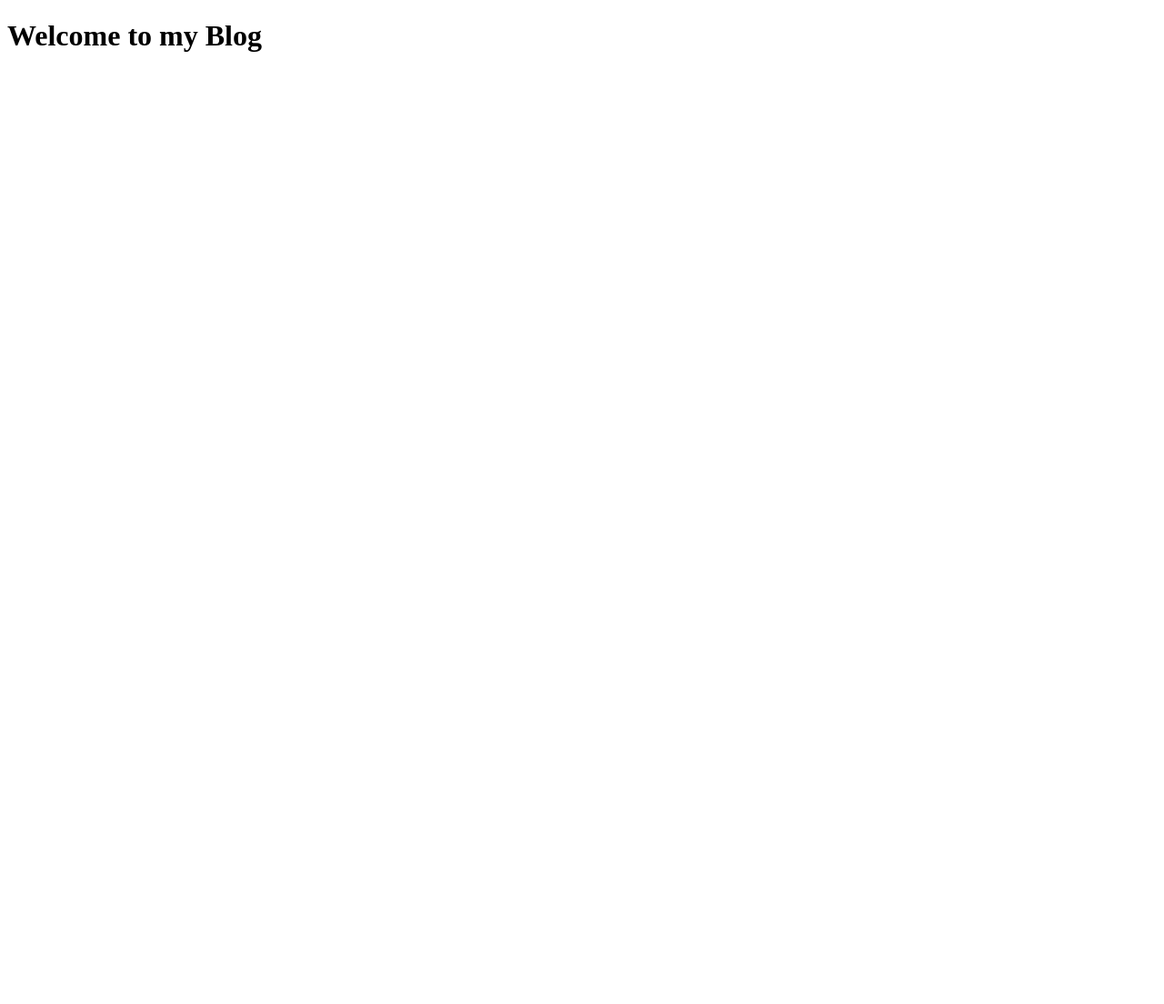
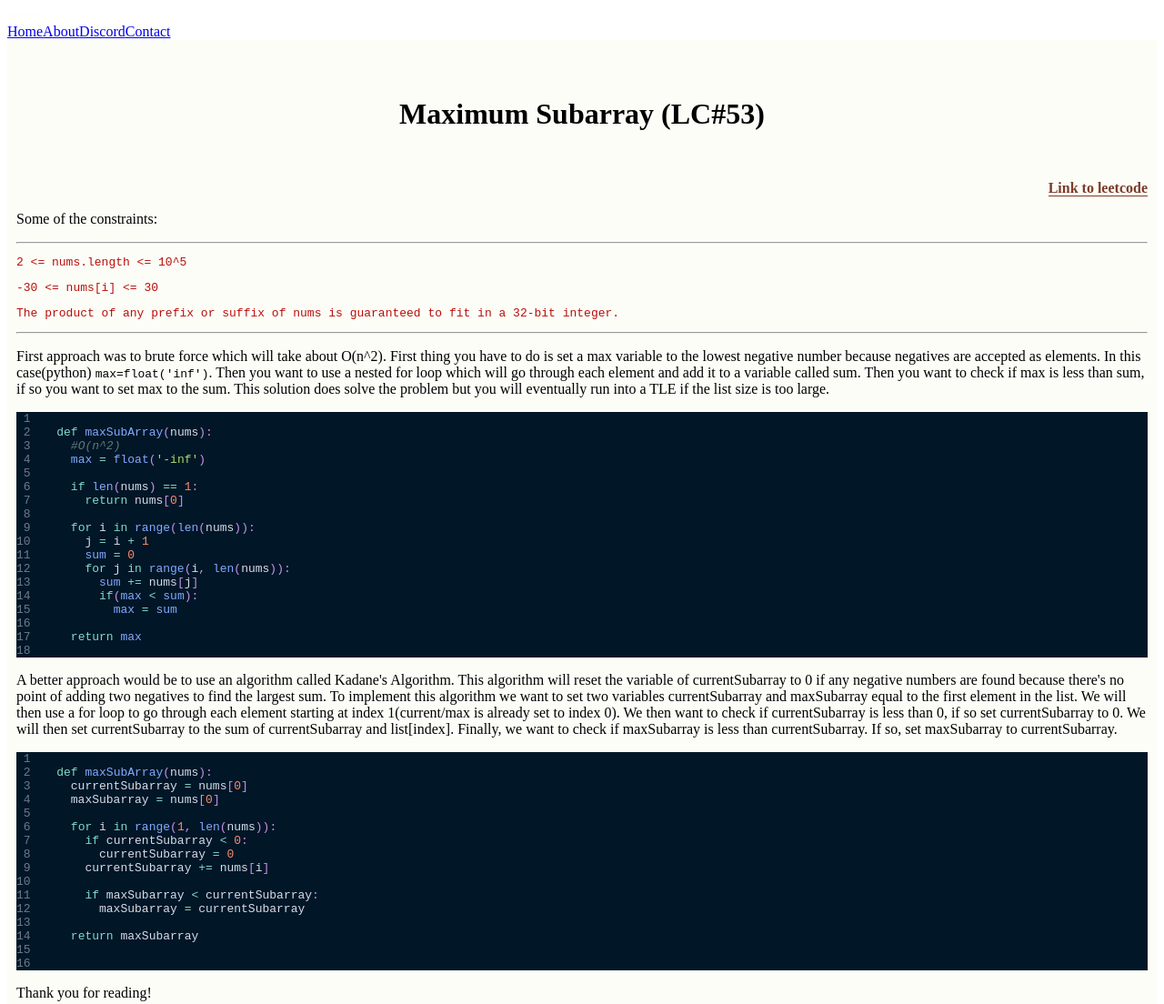
Before and after one commit to timhgmoon/blog, a Gatsby site: page /2 in a window 1280 px wide. Shown: the top 1104 px of the page at 91% size. Before the commit the page ends 800 px from the top, so only its background shows below. Built offline with nearby package versions, Linux system fonts and the light colour scheme; Gatsby itself is replaced by a stand-in of ours.

Commit message:
added blog post 2

```diff
--- a/package.json
+++ b/package.json
@@ -14,10 +14,12 @@
     "clean": "gatsby clean"
   },
   "dependencies": {
+    "axios": "^0.24.0",
     "bootstrap": "^5.1.3",
     "gatsby": "^4.4.0",
     "gatsby-plugin-google-analytics": "^4.4.0",
     "gatsby-plugin-google-fonts": "^1.0.1",
+    "gatsby-source-graphql": "^4.4.0",
     "prism-react-renderer": "^1.2.1",
     "react": "^17.0.1",
     "react-bootstrap": "^2.0.4",
--- a/src/components/ArticleHeader.js
+++ b/src/components/ArticleHeader.js
@@ -4,7 +4,7 @@
 import styled from 'styled-components'
 
 
-const ArticleHeader = ({page, title, content} ) => {
+const ArticleHeader = ({ page, title, content }) => {
   const StyledLink = styled(Link)`
     text-decoration: none;
     color: black;
--- a/src/components/MyNav.js
+++ b/src/components/MyNav.js
@@ -13,7 +13,7 @@
       <Navbar.Brand href="/">tmoon</Navbar.Brand>
       <Nav className="me-right">
         <Nav.Link href="/">Home</Nav.Link>
-        <Nav.Link href="/about">About</Nav.Link>
+        <Nav.Link href="/About">About</Nav.Link>
         <Nav.Link href="https://discord.gg/AFkUgVbN">Discord</Nav.Link>
         <Nav.Link href="/Contact">Contact</Nav.Link>
 
--- a/src/components/articleData.js
+++ b/src/components/articleData.js
@@ -6,8 +6,8 @@
   },
   {
     page: 2,
-    title: "Best to Buy Stock",
-    content: "Jerky pig tongue shoulder ribeye tenderloin turkey, tri-tip porchetta bresaola brisket chicken alcatra cupim. Doner short loin burgdoggen, flank pork loin leberkas shank pork belly. Bresaola shank meatball chislic ribeye beef beef ribs andouille hamburger pork ball tip alcatra turkey doner brisket. Meatloaf sausage burgdoggen bresaola boudin. Fatback ham hock pig, turkey biltong corned beef chicken burgdoggen swine buffalo pastrami."
+    title: "Maximum Subarray",
+    content: "First approach was to brute force which will take about O(n^2).  First thing you have to do is set a max variable to the lowest negative number because negatives are accepted as elements. In this case(python) <code>max=float('inf')</code>. Then you want to use a nested for loop which will go through each element and add it to a variable called sum.  Then you want to check if max is less than sum, if so you want to set max to the sum. This solution does solve the problem but you will eventually run into a TLE if the list size is too large."
   },
   {
     page: 3,
--- a/src/components/articleHeader.module.css
+++ b/src/components/articleHeader.module.css
@@ -13,3 +13,7 @@
 .Title:hover {
   border-bottom-color: black;
 }
+
+.ArticlePage {
+
+}
--- a/src/components/index.module.css
+++ b/src/components/index.module.css
@@ -1,5 +1,6 @@
 main {
   font-family: "Roboto";
+  line-height: 1.7;
 }
 .container {
   padding: 10px;
--- a/src/pages/2.js
+++ b/src/pages/2.js
@@ -1,20 +1,80 @@
 import * as React from "react";
-
+import ArticleLayout from '../components/ArticleLayout';
+import Code from '../components/code';
+import Nav from '../components/MyNav';
+import { Container, Red } from '../components/blogPost.module.css';
 
 const Page2 = () => {
+  const constraints = [
+
+    `2 <= nums.length <= 10^5`.trim(),
+    `-30 <= nums[i] <= 30`.trim(),
+    `The product of any prefix or suffix of nums is guaranteed to fit in a 32-bit integer.`.trim()
+  ]
+
+  const code1 = `
+  def maxSubArray(nums):
+    #O(n^2)
+    max = float('-inf')
+
+    if len(nums) == 1:
+      return nums[0]
+
+    for i in range(len(nums)):
+      j = i + 1
+      sum = 0
+      for j in range(i, len(nums)):
+        sum += nums[j]
+        if(max < sum):
+          max = sum
+
+    return max
+  `
+
+  const code2 =`
+  def maxSubArray(nums):
+    currentSubarray = nums[0]
+    maxSubarray = nums[0]
+
+    for i in range(1, len(nums)):
+      if currentSubarray < 0:
+        currentSubarray = 0
+      currentSubarray += nums[i]
+
+      if maxSubarray < currentSubarray:
+        maxSubarray = currentSubarray
+
+    return maxSubarray
+
+  `
+  const displayConstraints = constraints && constraints.map((item) => {
+    return <pre><code className={Red}>{item}</code></pre>
+  })
 
   return (
-   <main>
-     <title>
-      Tim's Blog
-     </title>
-     <h1>
-      Welcome to my Blog
-     </h1>
+   <>
+    <Nav></Nav>
+    <div className={Container}>
+      <ArticleLayout
+        title="Maximum Subarray (LC#53)"
+        link="https://leetcode.com/problems/maximum-subarray/"
+        linkText="Link to leetcode">
+          <p>
+            Some of the constraints:
+          </p>
+          <hr />
+          { displayConstraints }
+          <hr />
+          <p>
+            First approach was to brute force which will take about O(n^2).  First thing you have to do is set a max variable to the lowest negative number because negatives are accepted as elements. In this case(python) <code>max=float('inf')</code>. Then you want to use a nested for loop which will go through each element and add it to a variable called sum.  Then you want to check if max is less than sum, if so you want to set max to the sum. This solution does solve the problem but you will eventually run into a TLE if the list size is too large.
+          </p>
+          <Code myCode={code1}></Code>
+          <p>A better approach would be to use an algorithm called Kadane's Algorithm. This algorithm will reset the variable of currentSubarray to 0 if any negative numbers are found because there's no point of adding two negatives to find the largest sum. To implement this algorithm we want to set two variables currentSubarray and maxSubarray equal to the first element in the list. We will then use a for loop to go through each element starting at index 1(current/max is already set to index 0). We then want to check if currentSubarray is less than 0, if so set currentSubarray to 0. We will then set currentSubarray to the sum of currentSubarray and list[index]. Finally, we want to check if maxSubarray is less than currentSubarray. If so, set maxSubarray to currentSubarray.</p>
+          <Code myCode={code2}></Code>
+        </ArticleLayout>
+    </div>
 
-     <p>
-     </p>
-   </main>
+   </>
 
   )
 }
```
Also changed, not shown: src/components/ContactForm.js (+12 -0 lines), src/pages/index.js (+1 -6 lines), 1 other file.
